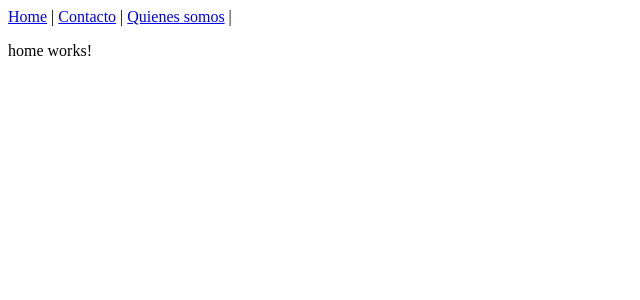
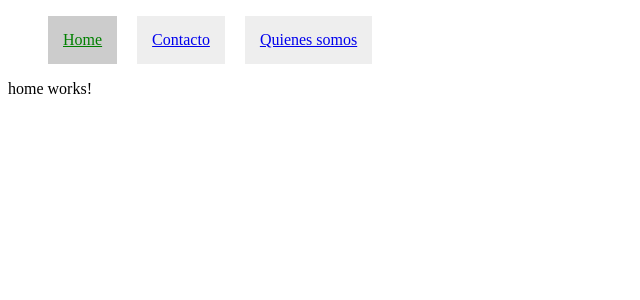
Before and after one commit to midesweb/ejemplos_rutas_angular, an Angular app: page / in a window 1280 px wide. Shown: the top 300 px of the page, without its empty margins (0-640 px from the left). Built offline with nearby package versions, Linux system fonts and the light colour scheme.

Commit message:
Marcar la ruta activa con CSS dinámico

```diff
--- a/src/app/app.component.css
+++ b/src/app/app.component.css
@@ -0,0 +1,15 @@
+.activo {
+  background-color: #ccc;
+}
+.activo a {
+  color: green;
+}
+ul {
+  list-style: none;
+}
+li {
+  display: inline-block;
+  margin-right: 20px;
+  background-color: #eee;
+  padding: 15px;
+}
--- a/src/app/app.component.html
+++ b/src/app/app.component.html
@@ -1,7 +1,15 @@
 <nav>
-  <a routerLink="/">Home</a> |
-  <a routerLink="/contacto">Contacto</a> |
-  <a routerLink="/quienessomos">Quienes somos</a> |
+  <ul>
+    <li routerLinkActive="activo" [routerLinkActiveOptions]="{exact: true}">
+      <a routerLink="/">Home</a>
+    </li>
+    <li routerLinkActive="activo">
+      <a routerLink="/contacto">Contacto</a>
+    </li>
+    <li routerLinkActive="activo">
+      <a routerLink="/quienessomos">Quienes somos</a>
+    </li>
+  </ul>
 </nav>
 
 <router-outlet></router-outlet>
```
